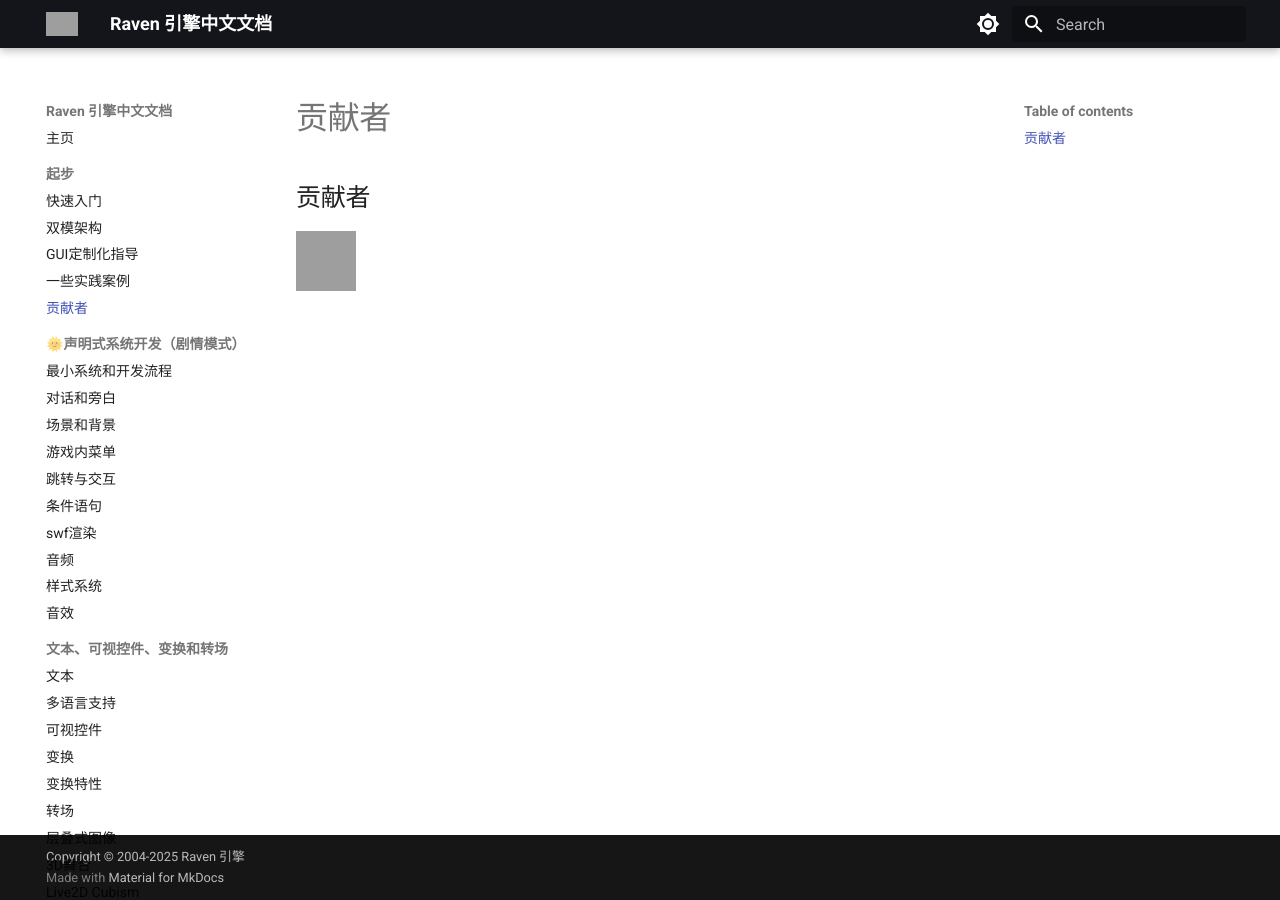
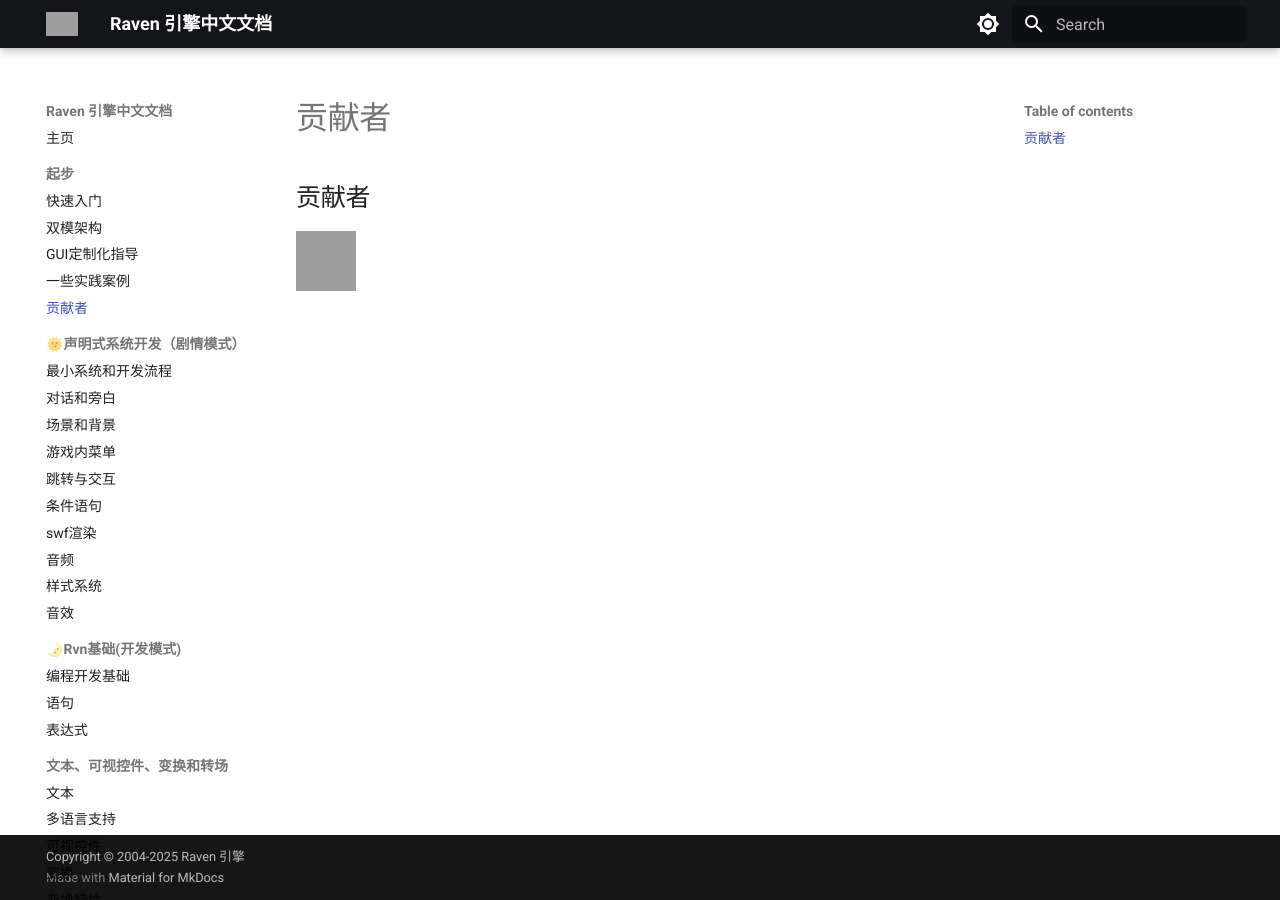
Before and after one commit to E72UJ/doc.raven.rs, an MkDocs documentation site: the page built from docs/credits.md, in a window 1280 px wide. Built offline with MkDocs 1.6.1 and Material for MkDocs 9.7.7, drawn with Linux system fonts in a browser that asks for light colours; grey boxes are pictures that could not be loaded.

Commit message:
更新语法基础
更新语法基础

```diff
--- a/mkdocs.yml
+++ b/mkdocs.yml
@@ -59,6 +59,10 @@ nav:
     - 音频: audio.md
     - 样式系统: style.md
     - 音效: sfx.md
+  - 🌛Rvn基础(开发模式):
+    - 编程开发基础: rvn_basic.md
+    - 语句: statement.md
+    - 表达式: expression.md
 
   - 文本、可视控件、变换和转场:
     - 文本: text.md
```
Also changed, not shown: docs/rvn_basic.md (added, +7 -0 lines).
